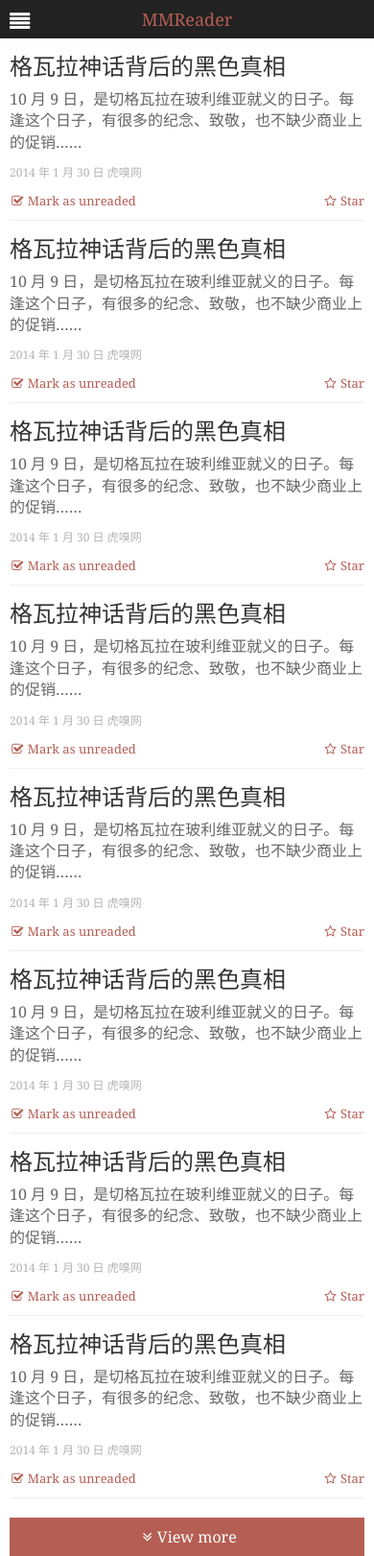
After one commit to zackmore/reader, a Python web app: template templates/list.html in a window 390 px wide. The commit adds this page. Shown: the whole page at 96% size. Run offline with Jinja, Linux system fonts and the light colour scheme; the template is opened without the code that fills it, so the values that code supplies are empty; some libraries are stand-ins or nearby versions.

Commit message:
mobile templates are almost finished

```diff
--- /dev/null
+++ b/templates/list.html
@@ -0,0 +1,139 @@
+<!DOCTYPE html>
+<html>
+<head>
+    <meta charset="UTF-8">
+    <title>MMReader</title>
+    <meta http-equiv="X-UA-Compatible" content="IE=edge,chrome=1">
+    <meta name="viewport" content="width=device-width">
+    <link rel="stylesheet" href="static/css/normalize.css">
+    <link rel="stylesheet" href="static/css/style.css">
+    <link href="//netdna.bootstrapcdn.com/font-awesome/4.0.3/css/font-awesome.css" rel="stylesheet">
+</head>
+<body>
+    <header>
+        <div id="topbar">
+            <a href="/">
+                <h1 id="logo">MMReader</h1>
+            </a>
+        </div>
+    </header>
+    <a href="#" class="sidebar-btn"><i class="fa fa-align-justify fa-lg"></i></a>
+    <div id="crumb">
+        homepage
+    </div>
+    <aside id="sidebar">
+        <ul>
+            <li>
+                <h2><a href="#"><i class="fa fa-plus fa-fw"></i>Add</a></h2>
+                <form action="/" method="post" class="clearfix">
+                    <input type="text" name="new_feed">
+                    <input type="submit" value="Submit">
+                </form>
+            </li>
+            <li>
+                <h2><a href="#"><i class="fa fa-star fa-fw"></i>Stars</a></h2>
+            </li>
+            <li>
+                <h2><a href="#"><i class="fa fa-rss fa-fw"></i>All</a></h2>
+                <ul id="feedlist">
+                    <li><a href="#">虎嗅网<b>(10)</b></a></li>
+                    <li><a href="#">新浪体育<b>(20)</b></a></li>
+                    <li><a href="#">Mobile Tech<b>(11)</b></a></li>
+                    <li><a href="#">Solidot.org<b>(22)</b></a></li>
+                	<li><a href="#">Google<b>(55)</b></a></li>
+                	<li><a href="#">tankmize<b>(423)</b></a></li>
+                	<li><a href="#">SkateBoarding<b>(1000+)</b></a></li>
+                	<li><a href="#" class="active">Cnbeta.com<b>(55)</b></a></li>
+                	<li><a href="#">白板报<b>(20)</b></a></li>
+                </ul>
+            </li>
+        </ul>
+    </aside>
+    <div id="content">
+        <!-- feed list items start -->
+        <ul id="items-list">
+        	<li>
+        		<h3>格瓦拉神话背后的黑色真相</h3>
+        		<p>10 月 9 日，是切格瓦拉在玻利维亚就义的日子。每逢这个日子，有很多的纪念、致敬，也不缺少商业上的促销……</p>
+        		<span>2014 年 1 月 30 日 虎嗅网</span>
+                <b class="clearfix">
+                    <a href="#" class="unread"><i class="fa fa-check-square-o fa-fw"></i>Mark as unreaded</a>
+                    <a href="#" class="star"><i class="fa fa-star-o fa-fw"></i>Star</a>
+                </b>
+        	</li>
+            <li>
+        		<h3>格瓦拉神话背后的黑色真相</h3>
+        		<p>10 月 9 日，是切格瓦拉在玻利维亚就义的日子。每逢这个日子，有很多的纪念、致敬，也不缺少商业上的促销……</p>
+        		<span>2014 年 1 月 30 日 虎嗅网</span>
+                <b class="clearfix">
+                    <a href="#" class="unread"><i class="fa fa-check-square-o fa-fw"></i>Mark as unreaded</a>
+                    <a href="#" class="star"><i class="fa fa-star-o fa-fw"></i>Star</a>
+                </b>
+        	</li>
+            <li>
+        		<h3>格瓦拉神话背后的黑色真相</h3>
+        		<p>10 月 9 日，是切格瓦拉在玻利维亚就义的日子。每逢这个日子，有很多的纪念、致敬，也不缺少商业上的促销……</p>
+        		<span>2014 年 1 月 30 日 虎嗅网</span>
+                <b class="clearfix">
+                    <a href="#" class="unread"><i class="fa fa-check-square-o fa-fw"></i>Mark as unreaded</a>
+                    <a href="#" class="star"><i class="fa fa-star-o fa-fw"></i>Star</a>
+                </b>
+        	</li>
+            <li>
+        		<h3>格瓦拉神话背后的黑色真相</h3>
+        		<p>10 月 9 日，是切格瓦拉在玻利维亚就义的日子。每逢这个日子，有很多的纪念、致敬，也不缺少商业上的促销……</p>
+        		<span>2014 年 1 月 30 日 虎嗅网</span>
+                <b class="clearfix">
+                    <a href="#" class="unread"><i class="fa fa-check-square-o fa-fw"></i>Mark as unreaded</a>
+                    <a href="#" class="star"><i class="fa fa-star-o fa-fw"></i>Star</a>
+                </b>
+        	</li>
+            <li>
+        		<h3>格瓦拉神话背后的黑色真相</h3>
+        		<p>10 月 9 日，是切格瓦拉在玻利维亚就义的日子。每逢这个日子，有很多的纪念、致敬，也不缺少商业上的促销……</p>
+        		<span>2014 年 1 月 30 日 虎嗅网</span>
+                <b class="clearfix">
+                    <a href="#" class="unread"><i class="fa fa-check-square-o fa-fw"></i>Mark as unreaded</a>
+                    <a href="#" class="star"><i class="fa fa-star-o fa-fw"></i>Star</a>
+                </b>
+        	</li>
+            <li>
+        		<h3>格瓦拉神话背后的黑色真相</h3>
+        		<p>10 月 9 日，是切格瓦拉在玻利维亚就义的日子。每逢这个日子，有很多的纪念、致敬，也不缺少商业上的促销……</p>
+        		<span>2014 年 1 月 30 日 虎嗅网</span>
+                <b class="clearfix">
+                    <a href="#" class="unread"><i class="fa fa-check-square-o fa-fw"></i>Mark as unreaded</a>
+                    <a href="#" class="star"><i class="fa fa-star-o fa-fw"></i>Star</a>
+                </b>
+        	</li>
+            <li>
+        		<h3>格瓦拉神话背后的黑色真相</h3>
+        		<p>10 月 9 日，是切格瓦拉在玻利维亚就义的日子。每逢这个日子，有很多的纪念、致敬，也不缺少商业上的促销……</p>
+        		<span>2014 年 1 月 30 日 虎嗅网</span>
+                <b class="clearfix">
+                    <a href="#" class="unread"><i class="fa fa-check-square-o fa-fw"></i>Mark as unreaded</a>
+                    <a href="#" class="star"><i class="fa fa-star-o fa-fw"></i>Star</a>
+                </b>
+        	</li>
+            <li>
+        		<h3>格瓦拉神话背后的黑色真相</h3>
+        		<p>10 月 9 日，是切格瓦拉在玻利维亚就义的日子。每逢这个日子，有很多的纪念、致敬，也不缺少商业上的促销……</p>
+        		<span>2014 年 1 月 30 日 虎嗅网</span>
+                <b class="clearfix">
+                    <a href="#" class="unread"><i class="fa fa-check-square-o fa-fw"></i>Mark as unreaded</a>
+                    <a href="#" class="star"><i class="fa fa-star-o fa-fw"></i>Star</a>
+                </b>
+        	</li>
+        </ul>
+        <a href="#" id="more-btn"><i class="fa fa-angle-double-down fa-fw"></i>View more</a>
+        <!-- feed list items end -->
+    </div>
+    <div id="nav-overall"></div>
+    <div id="loading">
+        <i class="fa fa-fw fa-spinner fa-spin"></i>Loading...
+    </div>
+    <script src="http://code.jquery.com/jquery-2.1.0.min.js"></script>
+    <script src="static/js/vendor.js"></script>
+    <script src="static/js/main.js"></script>
+</body>
+</html>
--- a/templates/static/css/style.css
+++ b/templates/static/css/style.css
@@ -33,6 +33,12 @@ ul{
     list-style: none;
     padding: 0;
     margin: 0;
+}
+
+input{
+    border: 0;
+    margin: 0;
+    padding: 0;
 }
 
 /*
@@ -135,10 +141,68 @@ textarea {
 /* ==========================================================================
  * Start
    ========================================================================== */
+#nav-overall{
+    position: absolute;
+    left: 0;
+    top: 0;
+    right: 0;
+    bottom: 0;
+    z-index: 997px;
+    display: none;
+}
+
+#nav-overall.show{
+    display: block;
+}
+
+#loading{
+    position: fixed;
+    left: 0;
+    top: 0;
+    right: 0;
+    bottom: 0;
+    z-index: 1000;
+    text-align: center;
+    background: rgba(0,0,0,.7);
+    color: #fff;
+    font-family: Helvetica, Arial, sans-serif;
+    padding-top: 200px;
+    display: none;
+}
+
+#loading.show{
+    display: block;
+}
+
+#quick-btn{
+    position: fixed;
+    bottom: 10px;
+    right: 10px;
+    width: 38px;
+}
+
+#quick-btn a{
+    display: block;
+    height: 38px;
+    line-height: 38px;
+    text-align: center;
+    background: #283339;
+    color: #b55e54;
+    opacity: .8;
+}
+
+#quick-btn a:first-child{
+    border-radius: 5px 5px 0 0;
+}
+
+#quick-btn a:last-child{
+    border-radius: 0 0 5px 5px;
+}
+
 header{
     height: 40px;
     line-height: 40px;
-    background: #283339;
+    background: #222222;
     text-align: center;
     position: relative;
     z-index: 999;
@@ -146,6 +210,18 @@ header{
 
 header a{
     text-decoration: none;
+}
+
+.sidebar-btn{
+    position: fixed;
+    top: 11px;
+    left: 10px;
+    color: #fff;
+    z-index: 999;
+}
+
+.sidebar-btn.show{
+    color: #b55e54;
 }
 
 #logo{
@@ -157,18 +233,35 @@ header a{
 }
 
 #crumb{
-    display: none;
+    height: 2.5em;
+    line-height: 2.5;
+    background: #222;
+    color: #fff;
+    text-align: left;
+    padding-left: 60px;
+    position: fixed;
+    top: 0;
+    left: 0;
+    width: 100%;
+    z-index: 996;
+    font-family: Helvetica, Arial, sans-serif;
 }
 
 #sidebar{
-    position: absolute;
+    position: fixed;
     width: 280px;
     background: #283339;
-    top: 0;
-    /*left: -280px;*/
+    top: 40px;
+    left: -280px;
+    /*left: 0;*/
+    bottom: 0;
+    overflow: auto;
+    transition: all .2s ease-in-out;
+    z-index: 998;
+}
+
+#sidebar.show{
     left: 0;
-    bottom: 0;
-    padding-top: 40px;
 }
 
 #sidebar h2{
@@ -177,10 +270,6 @@ header a{
     font-weight: normal;
     font-family: Helvetica, Arial, sans-serif;
     line-height: 2.75;
-    border-bottom: 1px solid #b55e54;
-}
-
-#sidebar ul{
     border-top: 1px solid #b55e54;
 }
 
@@ -190,14 +279,166 @@ header a{
     display: block;
 }
 
-#sidebar h2 a:active{
+#sidebar i{
+    color: #fff;
+    margin: 0 10px;
+}
+
+#sidebar form{
+    margin: 0 12px;
+}
+
+#sidebar input[type="text"]{
+    height: 2.125em;
+    line-height: 1;
+    display: block;
+    width: 100%;
+    padding: 0 5px;
+    -moz-box-sizing: border-box;
+    box-sizing: border-box;
+}
+
+#sidebar input[type="submit"]{
+    float: right;
+    padding: 0 10px;
+    margin: 10px 0 20px;
+    height: 2.125em;
+    line-height: 2.125;
+    font: 1em/1 Helvetica, Arial, sans-serif;
+    color: #fff;
+    background: #b55e54;
+    border-radius: 5px;
+}
+
+#feedlist{
+    margin-bottom: 50px;
+}
+
+#feedlist li{
+    height: 2.125em;
+    line-height: 2.125;
+}
+
+#feedlist a{
+    display: block;
+    text-decoration: none;
+    color: #fff;
+    padding-left: 12px;
+}
+
+#feedlist a:hover,
+#feedlist a:active{
+    color: #b55e54;
+}
+
+#feedlist a.active{
     color: #fff;
     background: #b55e54;
 }
 
-#sidebar i{
+#feedlist a b{
+    font-weight: normal;
+    margin-left: 5px;
+}
+
+#items-list{
+    padding: 0 10px;
+}
+
+#items-list li{
+    border-bottom: 1px solid #efefef;
+    padding-bottom: .75em;
+}
+
+#items-list h3{
+    margin: .5em 0 0;
+    font: 1.5em/1.5 Helvetica, Arial, sans-serif;
+    color: #333;
+}
+
+#items-list p{
+    line-height: 1.4;
+    margin: .25em 0 .5em;
+    color: #666;
+}
+
+#items-list span{
+    color: #b3b3b3;
+    font-size: .75em;
+}
+
+#items-list b{
+    display: block;
+    font-weight: normal;
+    margin-top: .75em;
+}
+
+#items-list b a{
+    font-size: .8125em;
+    text-decoration: none;
+    color: #b55e54;
+    line-height: 1.23;
+}
+
+#items-list b a:active{
+    background: #b55e54;
     color: #fff;
-    margin: 0 10px;
+}
+
+#items-list b a.unread{
+    float: left;
+}
+
+#items-list b a.star{
+    float: right;
+}
+
+#items-list b a i{
+    margin-right: 2px;
+}
+
+#more-btn{
+    display: block;
+    margin: 20px 10px;
+    text-align: center;
+    background: #b55e54;
+    color: #fff;
+    text-decoration: none;
+    height: 2.5em;
+    line-height: 2.5;
+}
+
+#feed-content{
+    margin: 0 10px 120px;
+}
+
+#feed-content > h3{
+    margin: .75em 0 .5em;
+    font: 1.5em/1.2 Helvetica, Arial, sans-serif;
+    color: #333;
+}
+
+#feed-content > h3 a{
+    font-size: .67em;
+    color: #b55e54;
+    margin-left: 10px;
+}
+
+#feed-content > span{
+    display: block;
+    color: #b3b3b3;
+    font-size: .75em;
+    margin-bottom: 2em;
+}
+
+#feed-content > div{
+    line-height: 1.6;
+}
+
+#feed-content > div img{
+    display: block;
+    margin: .5em 0;
+    max-width: 100%;
 }
 
 @media only screen and (min-width: 35em) {
--- a/templates/static/js/main.js
+++ b/templates/static/js/main.js
@@ -0,0 +1,22 @@
+$(function(){
+    // Sidebar show and hide
+    $('.sidebar-btn').on('click', function(e){
+        e.preventDefault();
+        $('.sidebar-btn').toggleClass('show');
+        $('#sidebar').toggleClass('show');
+        $('#nav-overall').toggleClass('show');
+    });
+    $('#nav-overall').on('click', function(){
+        $(this).removeClass('show');
+        $('.sidebar-btn, #sidebar').removeClass('show');
+    });
+    $('body').swipe({
+        swipeLeft: function(){
+            $('#sidebar, #nav-overall, .sidebar-btn').removeClass('show');
+        },
+        swipeRight: function(){
+            $('#sidebar, #nav-overall, .sidebar-btn').addClass('show');
+        }
+    });
+
+});
```
Also changed, not shown: templates/article.html (added, +125 -0 lines), templates/static/js/vendor.js.
